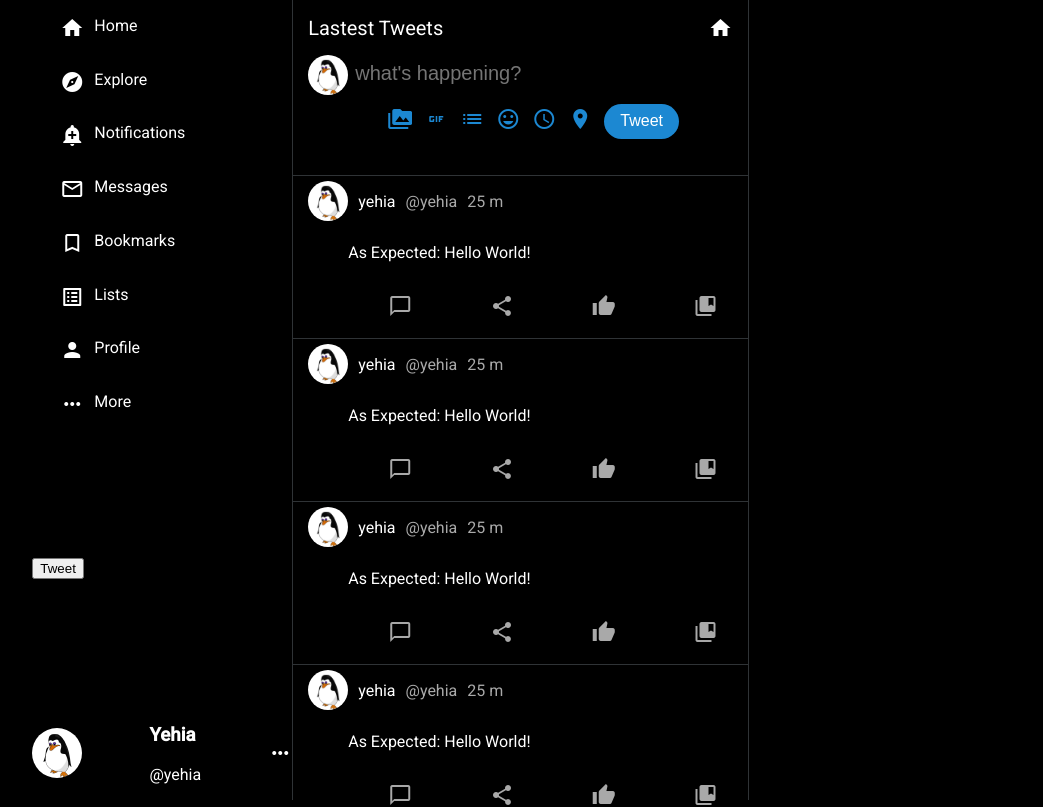
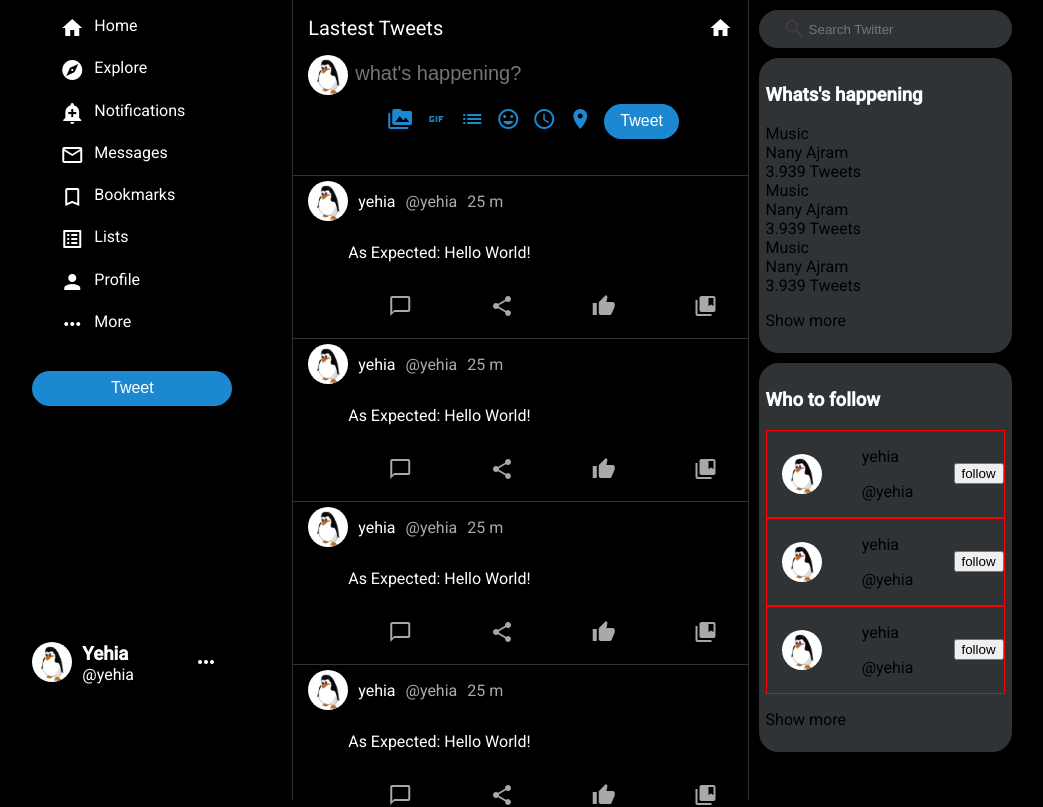
Before and after one commit to yehiagamalx/angtweets, an Angular app: page / in a window 1280 px wide. Shown: the top 807 px of the page, without its empty margins (79-1122 px from the left). Built offline with nearby package versions, Linux system fonts and the light colour scheme; data requests are answered from the project's data file.

Commit message:
create auth service

```diff
--- a/db.json
+++ b/db.json
@@ -39,7 +39,43 @@
       "time": 25,
       "profileImg": "../../../../assets/profile.jpg",
       "body": "As Expected: Hello World!"
+     },
+     {
+      "id": 6,
+      "username": "yehia",
+      "handle": "@yehia",
+      "time": 25,
+      "profileImg": "../../../../assets/profile.jpg",
+      "body": "As Expected: Hello World!"
      }
+     ,
+     {
+      "id": 7,
+      "username": "yehia",
+      "handle": "@yehia",
+      "time": 25,
+      "profileImg": "../../../../assets/profile.jpg",
+      "body": "As Expected: Hello World!"
+     }
+     ,
+     {
+      "id": 8,
+      "username": "yehia",
+      "handle": "@yehia",
+      "time": 25,
+      "profileImg": "../../../../assets/profile.jpg",
+      "body": "As Expected: Hello World!"
+     }
+     ,
+     {
+      "id": 9,
+      "username": "yehia",
+      "handle": "@yehia",
+      "time": 25,
+      "profileImg": "../../../../assets/profile.jpg",
+      "body": "As Expected: Hello World!"
+     }
+
 
 
 
--- a/package.json
+++ b/package.json
@@ -24,6 +24,7 @@
     "angular-material-icons": "^0.7.1",
     "rxjs": "~7.5.0",
     "tslib": "^2.3.0",
+    "uuid": "^9.0.0",
     "zone.js": "~0.11.4"
   },
   "devDependencies": {
@@ -31,6 +32,7 @@
     "@angular/cli": "~14.2.6",
     "@angular/compiler-cli": "^14.2.0",
     "@types/jasmine": "~4.0.0",
+    "@types/uuid": "^9.0.0",
     "jasmine-core": "~4.3.0",
     "karma": "~6.4.0",
     "karma-chrome-launcher": "~3.1.0",
--- a/src/app/app.component.css
+++ b/src/app/app.component.css
@@ -19,4 +19,5 @@
   width: 71%;
   height: 100%;
   margin-left: 29%;
+
 }
--- a/src/app/modules/home/feeds/feeds.component.css
+++ b/src/app/modules/home/feeds/feeds.component.css
@@ -38,6 +38,7 @@
   width: 100%;
   height: 120px;
   border-bottom: 1px solid rgb(47, 51, 54);
+
 }
 
 .newtweet-details input {
@@ -83,3 +84,88 @@
   border: none;
 
 }
+
+.search {
+  display: flex;
+  justify-content: center;
+  align-items: center;
+  width: 100%;
+  margin: 10px;
+  padding: 5px;
+  background-color:  rgb(47, 51, 54);
+  color: rgb(66, 59, 59);
+  border: 2px solid  rgb(47, 51, 54);
+  border-radius: 20px;
+}
+
+.search input {
+  border: none;
+  background-color: rgb(47, 51, 54);
+}
+
+
+.trending {
+  display: flex;
+  flex-direction: column;
+  justify-content: space-between;
+  width: 100%;
+  margin: 10px;
+  padding: 5px;
+  border: 2px solid  rgb(47, 51, 54);
+  border-radius: 20px;
+  background-color:  rgb(47, 51, 54);
+
+}
+
+.trending-title {
+  color: #fff;
+  font-weight: 700;
+  font-size: 16px;
+}
+
+.trending-content {
+  display: flex;
+  flex-direction: column;
+  justify-content: space-between;
+  height: 70%;
+}
+.trending-item {
+  display: flex;
+  flex-direction: column;
+
+}
+
+.trending-item-content,
+.trending-item-title,
+.trending-item-tweetsN {
+  margin: 0;
+}
+
+.who-follow {
+  display: flex;
+  flex-direction: column;
+  justify-content: space-between;
+  width: 100%;
+  margin: 10px;
+  padding: 5px;
+  border: 2px solid  rgb(47, 51, 54);
+  border-radius: 20px;
+  background-color:  rgb(47, 51, 54);
+
+}
+
+
+.who-follow-title {
+  color: #fff;
+}
+
+
+
+.who-follow-item {
+  display: flex;
+  align-items: center;
+  justify-content: space-between;
+  border: 1px solid red;
+
+
+}
--- a/src/app/modules/home/feeds/feeds.component.html
+++ b/src/app/modules/home/feeds/feeds.component.html
@@ -25,5 +25,66 @@
     <app-tweet *ngFor="let tweet of tweets" [tweet]="tweet"></app-tweet>
   </div>
 
-  <div class="side-feed"></div>
+  <div class="side-feed">
+    <div class="search">
+      <mat-icon>search</mat-icon>
+      <input placeholder="Search Twitter" />
+    </div>
+    <div class="trending">
+      <div class="trending-title"><h3>Whats's happening</h3></div>
+      <div class="trending-content">
+        <div class="trending-item">
+          <p class="trending-item-title">Music</p>
+          <p class="trending-item-content">Nany Ajram</p>
+          <p class="trending-item-tweetsN">3.939 Tweets</p>
+        </div>
+
+        <div class="trending-item">
+          <p class="trending-item-title">Music</p>
+          <p class="trending-item-content">Nany Ajram</p>
+          <p class="trending-item-tweetsN">3.939 Tweets</p>
+        </div>
+
+        <div class="trending-item">
+          <p class="trending-item-title">Music</p>
+          <p class="trending-item-content">Nany Ajram</p>
+          <p class="trending-item-tweetsN">3.939 Tweets</p>
+        </div>
+      </div>
+      <div class="trending-more"><p>Show more</p></div>
+    </div>
+    <div class="who-follow">
+      <h3 class="who-follow-title">Who to follow</h3>
+      <div class="who-follow-content">
+        <div class="who-follow-item">
+          <img class="profileImg" src="../../../../assets/profile.jpg" alt="" />
+          <div class="w-follow-profile">
+            <p class="w-follow-username">yehia</p>
+            <p class="w-follow-handle">@yehia</p>
+          </div>
+          <button>follow</button>
+        </div>
+
+        <div class="who-follow-item">
+          <img class="profileImg" src="../../../../assets/profile.jpg" alt="" />
+          <div class="w-follow-profile">
+            <p class="w-follow-username">yehia</p>
+            <p class="w-follow-handle">@yehia</p>
+          </div>
+          <button>follow</button>
+        </div>
+
+        <div class="who-follow-item">
+          <img class="profileImg" src="../../../../assets/profile.jpg" alt="" />
+          <div class="w-follow-profile">
+            <p class="w-follow-username">yehia</p>
+            <p class="w-follow-handle">@yehia</p>
+          </div>
+          <button>follow</button>
+        </div>
+      </div>
+      <div class="who-follow-more"><p>Show more</p></div>
+    </div>
+    <div class="footer"></div>
+  </div>
 </div>
--- a/src/app/modules/shared/sidebar/sidebar.component.css
+++ b/src/app/modules/shared/sidebar/sidebar.component.css
@@ -14,7 +14,7 @@
   flex-direction: column;
   justify-content: space-between;
   list-style: none;
-  height: 50%;
+  height: 40%;
 
 }
 
@@ -24,31 +24,67 @@
   margin-left: 30%;
 
 }
+
 .nav-item {
   display: flex;
   flex-direction: row;
+  cursor: pointer;
 }
+
+.nav-item:hover {
+  background-color: rgb(53, 61, 61);
+  width: 50%;
+
+}
+
+
 .sb-container > ul > li > span {
   margin-left: 10px;
+}
+
+
+.btn-tweet {
+  width: 200px;
+  height: 35px;
+  font-weight: 400;
+  font-size: 16px;
+  color: #fff;
+  background-color: #1c88d2;
+  border-radius: 20px;
+  border: none;
+  margin-bottom: 200px;
+
 }
 
 
 .profileBtn {
   display: flex;
   flex-direction: row;
-  justify-content: space-between;
   align-items: center;
+  margin-bottom: 100px;
 }
 
-.btn {
+.profileBtn:hover {
+  background-color: darkgrey;
+  border-radius: 25px;
 
-}
-
-.profileBtnMore {
 }
 
 .profileImg {
   border-radius: 50px;
-  width: 50px;
-  height: 50px;
+  width: 40px;
+  height: 40px;
+  margin-right: 10px;
 }
+
+.profleName {
+  margin-right: 60px;
+
+}
+.profleName p {
+  margin-top: 0;
+}
+
+.profleName h3 {
+  margin-bottom: 0;
+}
--- a/src/app/modules/shared/sidebar/sidebar.component.html
+++ b/src/app/modules/shared/sidebar/sidebar.component.html
@@ -15,7 +15,7 @@
     <li class="nav-item"><mat-icon>person</mat-icon> <span>Profile</span></li>
     <li class="nav-item"><mat-icon>more_horiz</mat-icon> <span>More</span></li>
   </ul>
-  <div class="btn"><button>Tweet</button></div>
+  <div><button class="btn btn-tweet">Tweet</button></div>
   <div class="profileBtn">
     <img class="profileImg" src="../../../../assets/profile.jpg" alt="" />
     <div class="profleName">
```
Also changed, not shown: src/app/auth.service.ts (added, +110 -0 lines), 2 other files (tests, documents, lock files or other folders).
